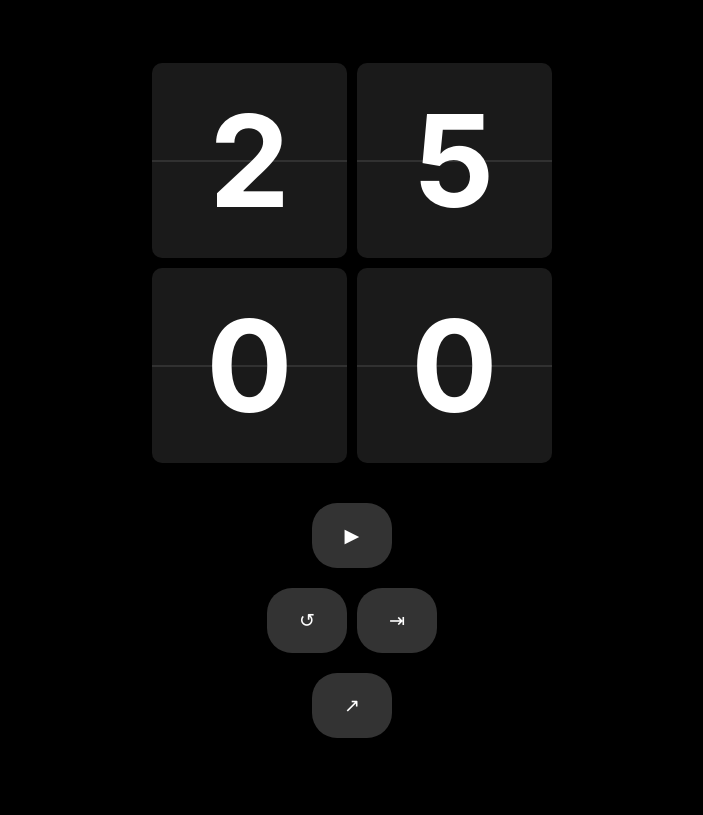
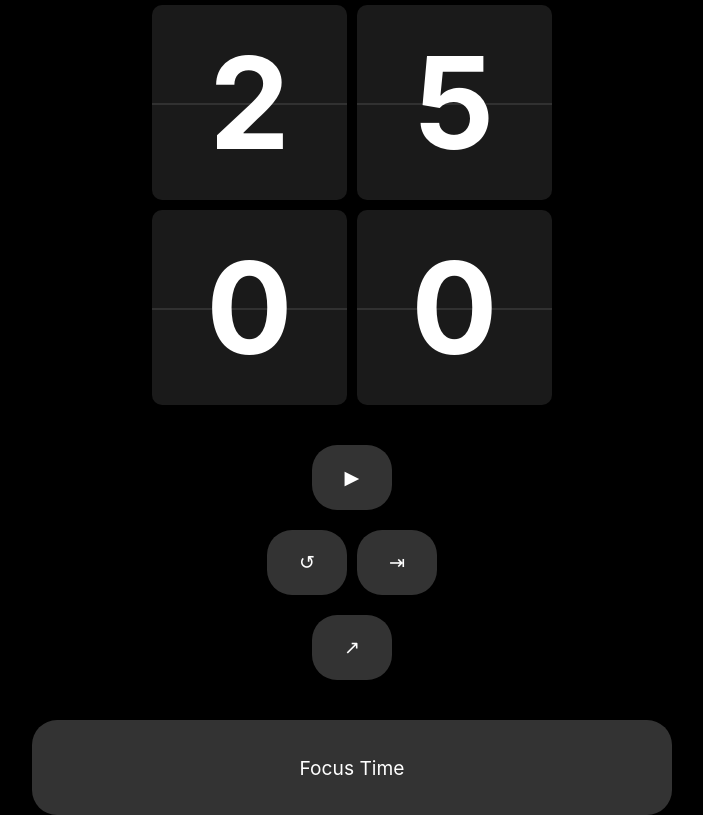
Before and after one commit to acdcjunior/simple-pomodoro, a plain HTML site: page index.html in a window 1280 px wide. Shown: the whole page, without its empty margins (288-991 px from the left). Drawn offline with nearby package versions, Linux system fonts and the light colour scheme.

Commit message:
feat: add permanent status box

```diff
--- a/index.html
+++ b/index.html
@@ -101,6 +101,20 @@
             background: #444;
         }
 
+        .status-box {
+            margin-top: 20px;
+            background: #333;
+            color: white;
+            padding: 15px 30px;
+            border-radius: 25px;
+            font-size: 1.2rem;
+            min-width: 80px;
+            min-height: 65px;
+            display: flex;
+            align-items: center;
+            justify-content: center;
+        }
+
         /* Break mode styles */
         .break-mode {
             /* background-color: #ffffff; */
@@ -124,6 +138,11 @@
             background: #ccc;
         }
 
+        .break-mode .status-box {
+            background: #ddd;
+            color: #1a1a1a;
+        }
+
         /* Dimmed state */
         .dimmed {
             opacity: 0;
@@ -141,6 +160,7 @@
     </style>
 </head>
 <body x-data="timer" @click="wakePage">
+<div class="main-container">
     <div class="timer-container" :class="{ 'dimmed': isDimmed }">
         <div class="time-display">
             <div class="digit-group">
@@ -178,6 +198,10 @@
                     <span x-text="isFullscreen ? '↙' : '↗'"></span>
                 </button>
             </div>
+        </div>
+    </div>
+    <div class="status-box">
+        <span x-text="isBreak ? 'Break Time' : 'Focus Time'"></span>
     </div>
 </div>
 
```
Lines whose indentation alone changed are shown as unchanged.
